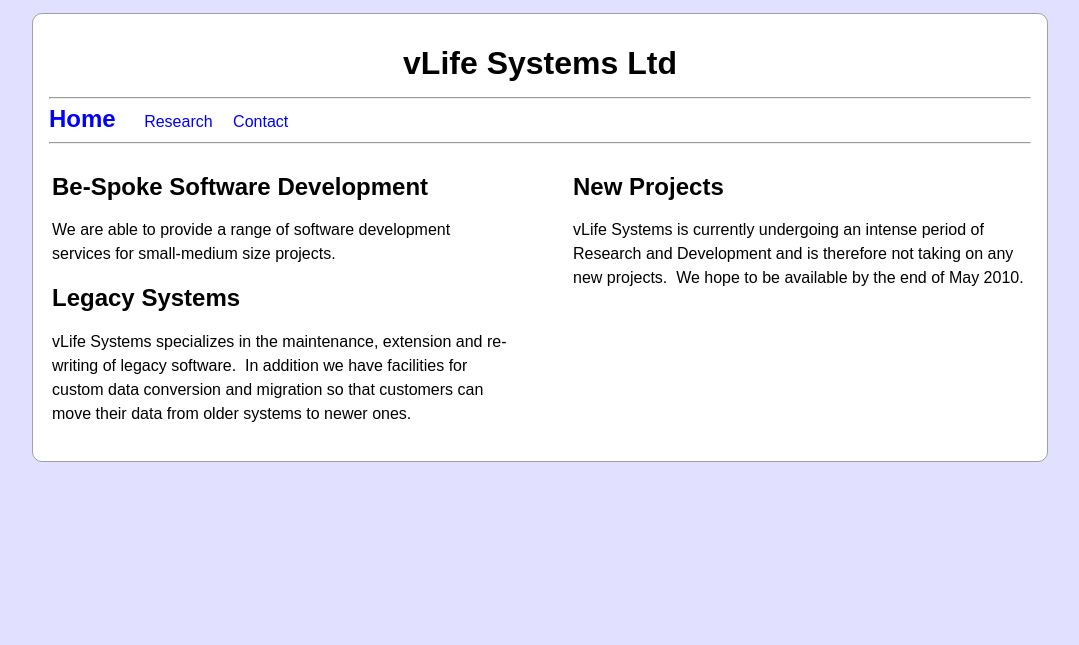
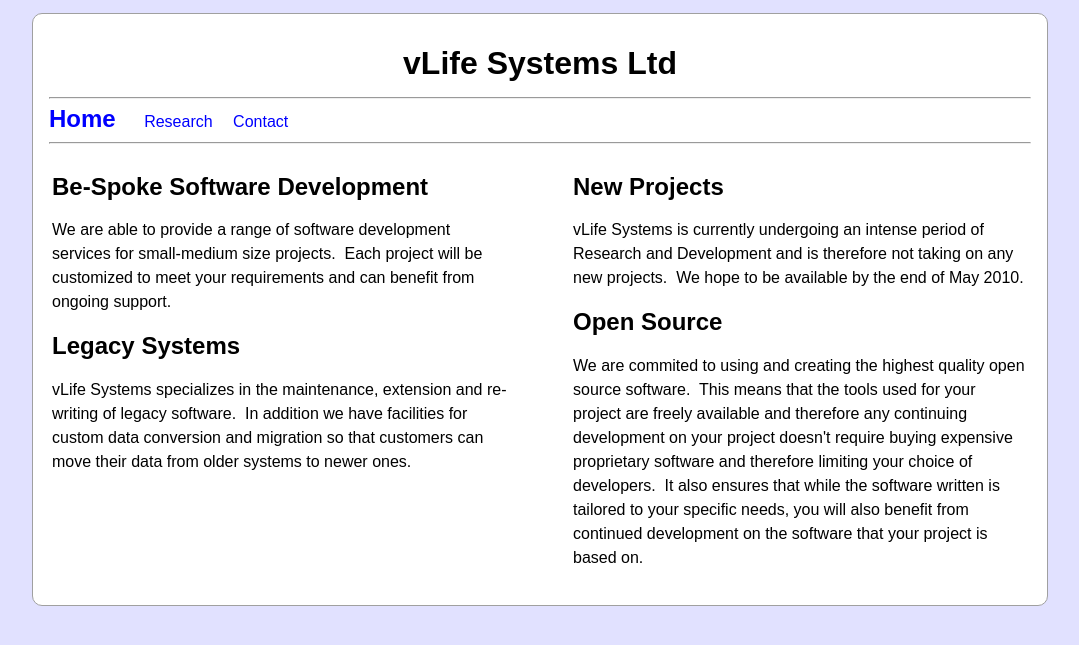
Before and after one commit to vlifesystems/vlifesystems.github.io, a Jekyll site: the page built from index.html, in a window 1280 px wide. Shown: the top 645 px of the page, without its empty margins (96-1175 px from the left). Built offline with Jekyll 4.4.1, drawn with Linux system fonts in a browser that asks for light colours; Markdown is read by kramdown in place of the engine named in the settings.

Commit message:
Add info about open source and customization.

```diff
--- a/index.html
+++ b/index.html
@@ -10,7 +10,8 @@
 		<td class="leftColumn">
 			<h2>Be-Spoke Software Development</h2>
 			<p>We are able to provide a range of software development services for small-medium size
-			projects.</p>
+			projects.&nbsp; Each project will be customized to meet your requirements and can
+			benefit from ongoing support.</p>
 
 			<h2>Legacy Systems</h2>
 			<p>vLife Systems specializes in the maintenance, extension and re-writing of legacy
@@ -23,6 +24,14 @@
 			<p>vLife Systems is currently undergoing an intense period of Research and Development
 			and is therefore not taking on any new projects.&nbsp; We hope to be available by the
 			end of May 2010.</p>
+
+			<h2>Open Source</h2>
+			<p>We are commited to using and creating the highest quality open source software.&nbsp;
+			This means that	the tools used for your project are freely available and therefore any
+			continuing development on your project doesn&#039;t require buying expensive proprietary
+			software and therefore limiting your choice of developers.&nbsp; It also ensures that
+			while the software written is tailored to your specific needs, you will also benefit
+			from continued development on the software that your project is based on.</p>
 		</td>
 
 	</tr>
```
